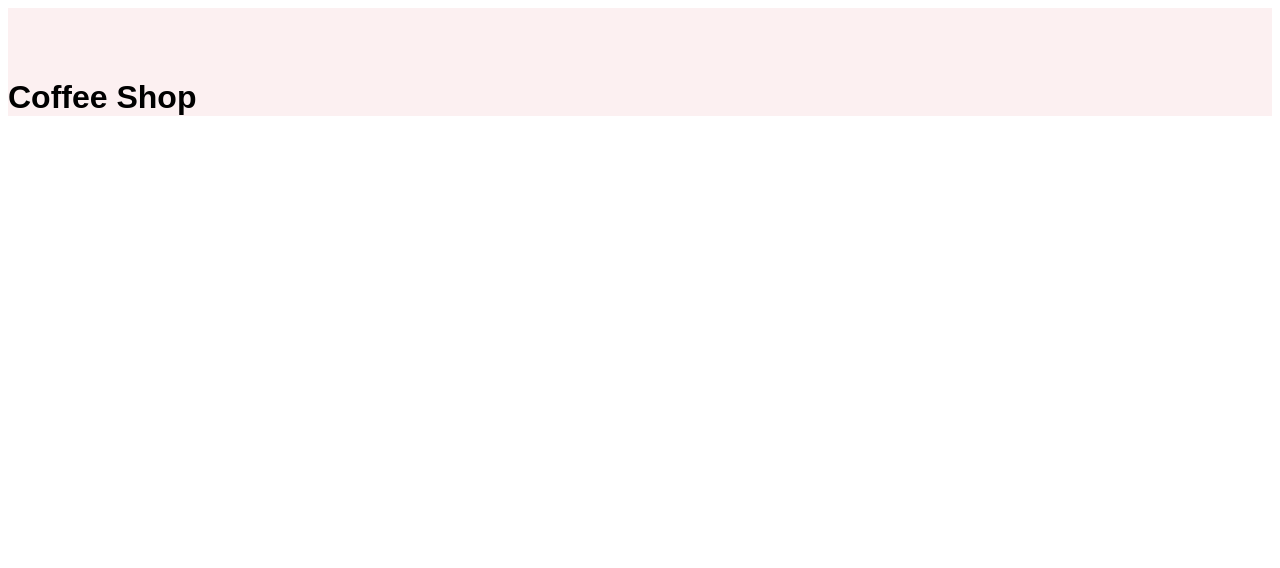
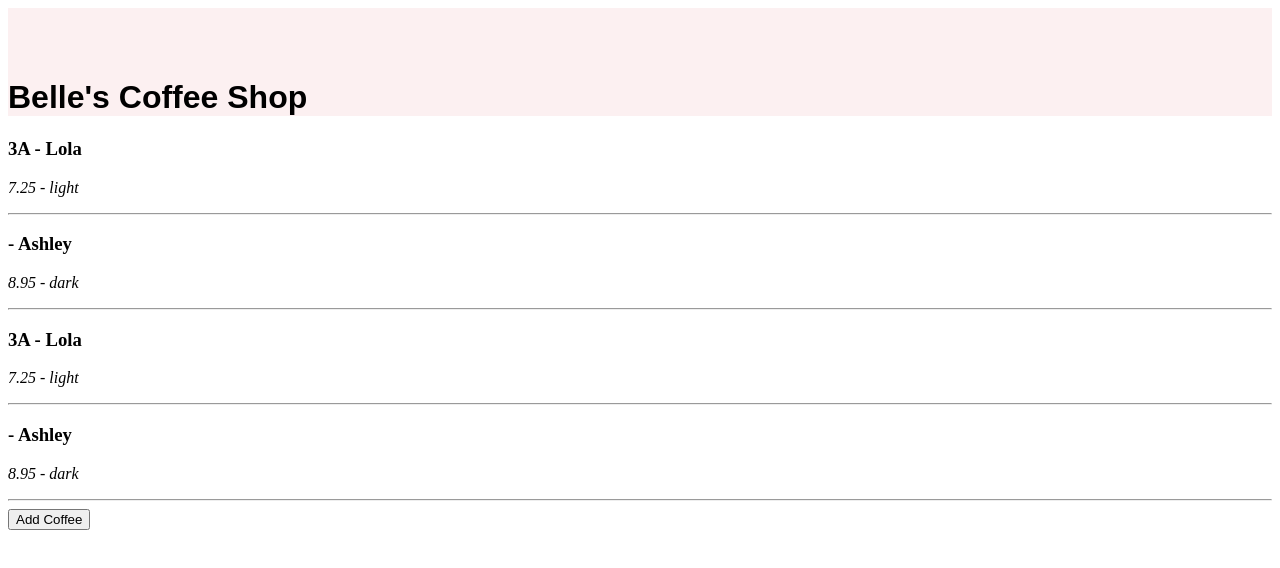
Before and after one commit to SierraRhodes/CoffeeShop.js, a React (Create React App) app: page / in a window 1280 px wide. Shown: the top 568 px of the page. Built offline with nearby package versions, Linux system fonts and the light colour scheme.

Commit message:
add test coffee items for coffee list

```diff
--- /dev/null
+++ b/src/components/AddSackForm.js
@@ -0,0 +1,11 @@
+import React from "react";
+
+function AddSackForm(props){
+  return (
+    <React.Fragment>
+      <h3>This is a form.</h3>
+    </React.Fragment>
+  );
+}
+
+export default AddSackForm;
--- a/src/components/App.js
+++ b/src/components/App.js
@@ -1,9 +1,14 @@
 import React from "react";
 import Header from "./Header";
+import StoreManagement from "./StoreManagement";
+import CoffeeList from "./CoffeeList";
+
 function App() {
   return (
   <React.Fragment>
     <Header />
+    <CoffeeList />
+    <StoreManagement />
   </React.Fragment>
   );
 }
--- /dev/null
+++ b/src/components/CoffeeItem.js
@@ -0,0 +1,20 @@
+import React from "react";
+import PropTypes from "prop-types";
+
+function CoffeeItem(props){
+  return (
+    <React.Fragment>
+      <h3>{props.origin} - {props.name}</h3>
+      <p><em>{props.price} - {props.roast}</em></p>
+      <hr/>
+    </React.Fragment>
+  );
+}
+
+CoffeeItem.propTypes = {
+  names: PropTypes.string,
+  location: PropTypes.string,
+  issue: PropTypes.string
+};
+
+export default CoffeeItem;
--- /dev/null
+++ b/src/components/CoffeeList.js
@@ -0,0 +1,22 @@
+import React from "react";
+import CoffeeItem from "./CoffeeItem";
+
+function CoffeeList(){
+  return (
+    <React.Fragment>
+    <CoffeeItem
+        origin="3A"
+        name="Lola"
+        price= {7.25}
+        roast= "light"/>
+      <CoffeeItem
+        location="4B"
+        name="Ashley"
+        price= {8.95}
+        roast= "dark"/>
+    </React.Fragment>
+
+  );
+}
+
+export default CoffeeList;
--- a/src/components/Header.js
+++ b/src/components/Header.js
@@ -11,7 +11,7 @@ function Header(){
   return (
     <React.Fragment>
       <div style={myStyledComponentStyles}>
-    <h1>Coffee Shop</h1>
+    <h1> Belle's Coffee Shop</h1>
     </div>
     </React.Fragment>
   );
--- /dev/null
+++ b/src/components/StoreManagement.js
@@ -0,0 +1,44 @@
+import React from 'react';
+import AddSackForm from './AddSackForm';
+import CoffeeList from './CoffeeList';
+
+class StoreManagement extends React.Component {
+
+  constructor(props) {
+    super(props);
+    this.state = {
+      formVisibleOnPage: false
+
+    };
+  }
+
+  handleClick = () => {
+    this.setState(prevState => ({
+      formVisibleOnPage: !prevState.formVisibleOnPage
+    }));
+  }
+
+  render(){
+    let currentlyVisibleState = null;
+    let addCoffeeButton = null;
+    let buttonText = null;
+
+    if (this.state.formVisibleOnPage) {
+      currentlyVisibleState = <AddSackForm />
+      buttonText = "Return to Menu";
+    } else {
+      currentlyVisibleState = <CoffeeList />
+      addCoffeeButton = <button onClick={this.handleClick}>Add Coffee</button>
+      buttonText = "Add Coffee";
+    }
+    return (
+      <React.Fragment>
+        {currentlyVisibleState}
+        <button onClick={this.handleClick}>{buttonText}</button>
+      </React.Fragment>
+    );
+  }
+
+}
+
+export default StoreManagement;
```
